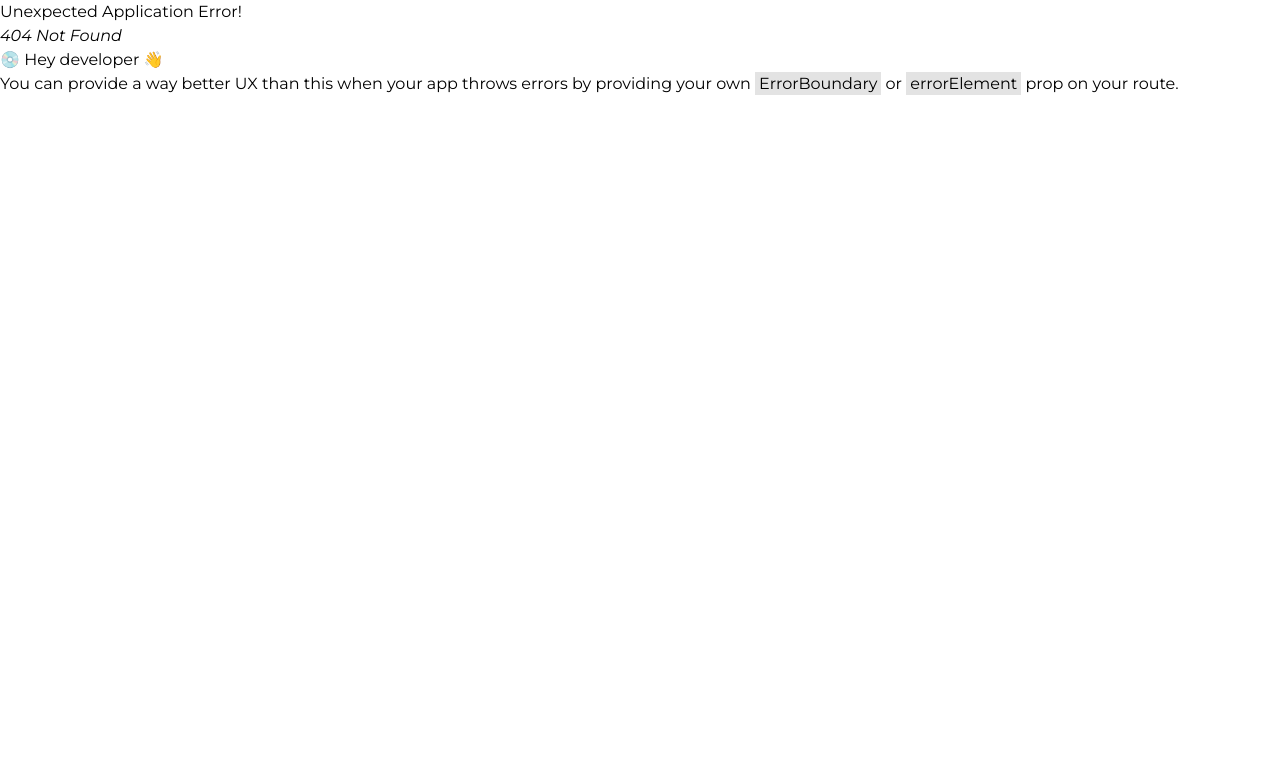
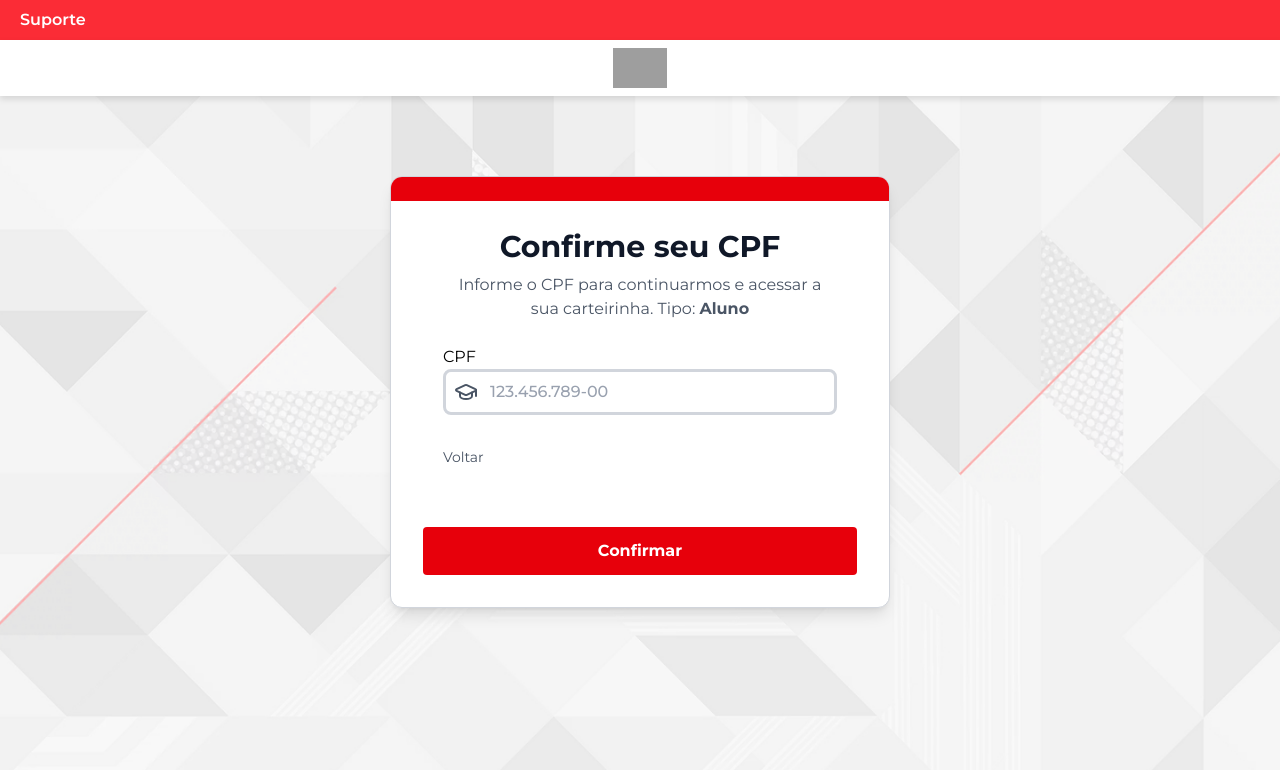
Before and after one commit to TavinV/senai-id, a React (Vite) app in the folder client/: page /confirmar-cpf in a window 1280 px wide. Before the commit this address had no page. Shown: the top 770 px of the page. Built offline with nearby package versions, Linux system fonts and the light colour scheme; grey boxes are pictures that could not be loaded.

Commit message:
Add ConfirmCpf page and update routing logic for role-based navigation

```diff
--- a/client/src/components/auth/PrivateRoute.jsx
+++ b/client/src/components/auth/PrivateRoute.jsx
@@ -3,8 +3,7 @@ import { useAuthContext } from "../../context/authContext.jsx";
 import LoadingScreen from "../ui/loadingScreen.jsx";
 
 const PrivateRoute = ({ element, children, allowedRoles = [] }) => {
-  const { isAuthenticated, loading, user } = useAuthContext();
-
+  const { isAuthenticated, loading, user, logout } = useAuthContext();
   if (loading) return <LoadingScreen />;
 
   if (!isAuthenticated()) {
@@ -15,7 +14,14 @@ const PrivateRoute = ({ element, children, allowedRoles = [] }) => {
 
   // Se a rota requer papel específico e o usuário não tem:
   if (allowedRoles.length > 0 && !allowedRoles.includes(userRole)) {
-    return <Navigate to="/carteirinha" replace />;
+    if(userRole === "secretaria") {
+      return <Navigate to="/registrar-aluno" replace />;
+    } else if (userRole === "aluno" || userRole === "funcionario") {
+      return <Navigate to="/carteirinha" replace />;
+    } else {
+      logout();
+      return <Navigate to="/login" replace />;
+    }
   }
 
   return element || children;
--- a/client/src/components/containers/selectRole.jsx
+++ b/client/src/components/containers/selectRole.jsx
@@ -12,11 +12,8 @@ function SelectRole() {
     setSelectedRole(role);
 
     setTimeout(() => {
-      if (role === "aluno") {
-        navigate("/registrar-aluno");
-      } else if (role === "funcionario") {
-        navigate("/registrar-funcionario");
-      }
+      // redireciona para a página de confirmação de CPF, informando o cargo
+      navigate("/confirmar-cpf", { state: { role } });
     }, 500);
   };
 
--- a/client/src/context/authContext.jsx
+++ b/client/src/context/authContext.jsx
@@ -8,6 +8,7 @@ export const AuthProvider = ({ children }) => {
         const savedUser = localStorage.getItem("userData");
         return savedUser ? JSON.parse(savedUser) : null;
     });
+
 
     const [token, setToken] = useState(() => {
         return localStorage.getItem("jwtToken") || null;
@@ -30,7 +31,7 @@ export const AuthProvider = ({ children }) => {
                 localStorage.setItem("userData", JSON.stringify(data));
                 api.defaults.headers.common["Authorization"] = `Bearer ${receivedToken}`;
 
-                setUser(data);
+                setUser(data.user);
                 setToken(receivedToken);
                 return { success: true, user: data.user };
             } else {
--- a/client/src/main.jsx
+++ b/client/src/main.jsx
@@ -11,6 +11,9 @@ import RegisterStudent from "./pages/registerStudent.jsx";
 import AccountsControl from "./pages/accountsControl.jsx";
 import RegisterEmployee from "./pages/registerEmployee.jsx";
 import FirstAccessSelectRole from "../src/pages/firstAccessSelectRole.jsx";
+import ConfirmCpf from "./pages/confirmCpf.jsx";
+
+// CSS
 
 import "./index.css";
 
@@ -22,6 +25,7 @@ const router = createBrowserRouter([
   { path: "/login", element: <Login /> },
   { path: "/suporte", element: <Support /> },
   { path: "/primeiro-acesso", element: <FirstAccessSelectRole /> },
+  { path: "/confirmar-cpf", element: <ConfirmCpf /> },
 
   {
     path: "/atrasos",
--- /dev/null
+++ b/client/src/pages/confirmCpf.jsx
@@ -0,0 +1,204 @@
+import { useState } from "react";
+import { useNavigate, useLocation, NavLink } from "react-router-dom";
+import Header from "../components/layout/header.jsx";
+import Footer from "../components/layout/footer.jsx";
+import MainContent from "../components/layout/mainContent.jsx";
+import AlertMessage from "../components/ui/alertMessage.jsx";
+import { IconInput } from "../components/inputs/iconInput.jsx";
+import { FormContainer } from "../components/containers/formContainer.jsx";
+
+// icons
+import { GraduationCap, UserCheck } from "lucide-react";
+import api from "../services/api";
+
+// util
+import maskCPF from "../util/maskCpf.js";
+
+function ConfirmCpf() {
+  const [cpf, setCpf] = useState("");
+  const [error, setError] = useState(null);
+  const [loading, setLoading] = useState(false);
+  const [showModal, setShowModal] = useState(false);
+  const [modalUser, setModalUser] = useState(null);
+
+  const navigate = useNavigate();
+  const location = useLocation();
+
+  // role pode vir via state (ex: { role: 'aluno' }) ou query string
+  const roleFromState =
+    location.state?.role || new URLSearchParams(location.search).get("role");
+  const role = roleFromState || "aluno"; // default para aluno
+
+  const handleCpfChange = (e) => {
+    setCpf(maskCPF(e.target.value));
+    if (error) setError(null);
+  };
+
+  const handleSubmit = async () => {
+    // validação simples de formato: 14 chars (000.000.000-00)
+    if (!cpf || cpf.replace(/\D/g, "").length !== 11) {
+      setError("Por favor insira um CPF válido.");
+      return;
+    }
+
+    setLoading(true);
+
+    try {
+      // Chamar o endpoint especificado: GET /users/:CPF/first-access
+      const normalizedCpf = cpf.replace(/\D/g, "");
+      const response = await api.get(`/users/${normalizedCpf}/first-access`);
+      const data = response.data?.data;
+
+      if (!data) {
+        setError("Nenhuma conta encontrada para este CPF.");
+        return;
+      }
+
+      // `data` deve conter login (CPF) e senha padrão conforme definido
+      const mapped = {
+        login: data.cpf || cpf,
+        senha_padrao: data.senha || data.senha_padrao || "",
+        cargo: role,
+        nome: data.nome,
+      };
+
+      setModalUser(mapped);
+      setShowModal(true);
+    } catch (err) {
+      setError("Erro ao consultar o servidor. Tente novamente.");
+      console.error(err);
+    } finally {
+      setLoading(false);
+    }
+  };
+
+  return (
+    <>
+      <Header />
+      <MainContent>
+        <FormContainer
+          buttonText="Confirmar"
+          onSubmit={handleSubmit}
+          loading={loading}
+          loadingText={"Verificando..."}
+        >
+          <div className="max-w-3xl mx-auto px-6 w-full ">
+            <div className="text-center mb-6">
+              <h1 className="text-3xl font-bold text-gray-900">
+                Confirme seu CPF
+              </h1>
+              <p className="text-gray-600 mt-2">
+                Informe o CPF para continuarmos e acessar a sua carteirinha.
+                Tipo: <strong className="capitalize">{role}</strong>
+              </p>
+            </div>
+
+            <div className="flex flex-col gap-8">
+              <div>
+                <h2>CPF</h2>
+                <IconInput
+                  maxLength={14}
+                  icon={<GraduationCap />}
+                  placeholder="123.456.789-00"
+                  type="text"
+                  value={cpf}
+                  onChange={handleCpfChange}
+                />
+              </div>
+
+              {error && (
+                <AlertMessage
+                  type="error"
+                  message={error}
+                  onClose={() => setError(null)}
+                />
+              )}
+
+              <div className="flex justify-between items-center">
+                <NavLink
+                  to="/Primeiro-acesso"
+                  className="text-sm text-gray-600 hover:underline"
+                >
+                  Voltar
+                </NavLink>
+              </div>
+            </div>
+          </div>
+        </FormContainer>
+        {/* Modal simples */}
+        {showModal && (
+          <div className="fixed inset-0 z-50 flex items-center justify-center">
+            <div
+              className="absolute inset-0 bg-black/40"
+              onClick={() => setShowModal(false)}
+            ></div>
+
+            <div className="relative bg-white rounded-lg shadow-xl w-full max-w-md mx-4 p-6 z-10">
+              <div className="flex items-center gap-4">
+                <div className="p-3 rounded-full bg-green-50 text-green-600">
+                  <UserCheck size={28} />
+                </div>
+                <div>
+                  <h3 className="text-lg font-semibold">Usuário verificado</h3>
+                  <p className="text-sm text-gray-600">
+                    Encontramos uma conta associada a esse CPF.
+                  </p>
+                </div>
+              </div>
+
+              <div className="mt-4 border rounded-md p-6 flex flex-row justify-between items-center bg-gray-50">
+                <div className="flex flex-col">
+                  <div className="text-sm text-gray-500 mt-3">Nome</div>
+                  <div className="font-medium mt-1">{modalUser.nome}</div>
+
+                  <div className="text-sm text-gray-500 mt-3">Cargo</div>
+                  <div className="font-medium mt-1">{modalUser.cargo}</div>
+                </div>
+
+                <div className="flex flex-col text-right">
+                  <div className="text-sm text-gray-500">Login</div>
+                  <div className="font-medium mt-1">{modalUser.login}</div>
+
+                  <div className="text-sm text-gray-500 mt-3">Senha</div>
+                  <div className="font-medium mt-1"></div>
+                  {modalUser.senha_padrao}
+                </div>
+              </div>
+
+              <div className="mt-6 flex flex-col gap-3">
+                <button
+                  onClick={() => {
+                    setShowModal(false);
+                    navigate("/login", {
+                      state: {
+                        cpf: modalUser.login,
+                        password: modalUser.senha_padrao || modalUser.senha,
+                      },
+                    });
+                  }}
+                  className="w-full bg-red-600 hover:bg-red-700 text-white py-3 rounded-md font-semibold"
+                >
+                  Realizar login agora
+                </button>
+
+                <button
+                  onClick={() => {
+                    setShowModal(false);
+                    setCpf("");
+                    setModalUser(null);
+                  }}
+                  className="w-full border border-gray-300 py-3 rounded-md bg-white hover:bg-gray-50"
+                >
+                  Confirmar outro CPF
+                </button>
+              </div>
+            </div>
+          </div>
+        )}
+      </MainContent>
+      <Footer />
+    </>
+  );
+}
+
+export default ConfirmCpf;
--- a/client/src/pages/login.jsx
+++ b/client/src/pages/login.jsx
@@ -1,6 +1,6 @@
 import { useState } from "react";
 
-import { NavLink, useNavigate } from "react-router-dom";
+import { NavLink, useNavigate, useLocation } from "react-router-dom";
 import Header from "../components/layout/header.jsx";
 import Footer from "../components/layout/footer.jsx";
 import MainContent from "../components/layout/mainContent.jsx";
@@ -19,8 +19,11 @@ import maskCPF from "../util/maskCpf.js";
 import { useAuthContext } from "../context/authContext.jsx";
 
 function Login() {
-  const [password, setPassword] = useState("");
-  const [cpf, setCpf] = useState("");
+  const location = useLocation();
+  const initialCpf = location.state?.cpf || "";
+  const initialPassword = location.state?.password || location.state?.senha || location.state?.senha_padrao || "";
+  const [password, setPassword] = useState(initialPassword);
+  const [cpf, setCpf] = useState(initialCpf);
 
   const { login, loading, error, clearError } = useAuthContext();
   const navigate = useNavigate();
@@ -106,10 +109,12 @@ function Login() {
                 />
               </span>
             </div>
-
-            <a href="../pages/firstAccessSelectRole.jsx">
-              Primeiro acesso? Clique aqui
-            </a>
+            <NavLink
+              to="/Primeiro-acesso"
+              className="text-sm text-gray-600 hover:underline"
+            >
+              Primeiro acesso? Clique aqui.
+            </NavLink>
           </div>
         </FormContainer>
       </MainContent>
```
Also changed, not shown: 1 other file (tests, documents, lock files or other folders).
